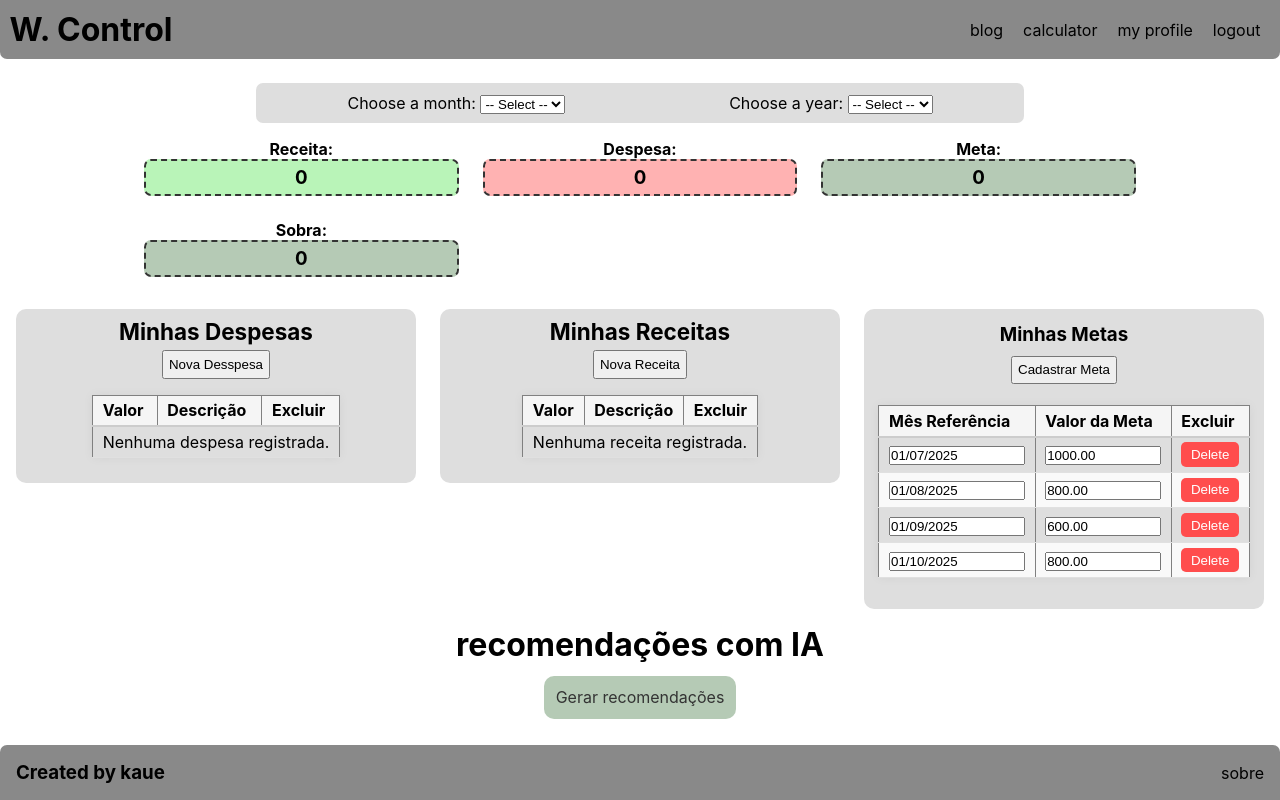
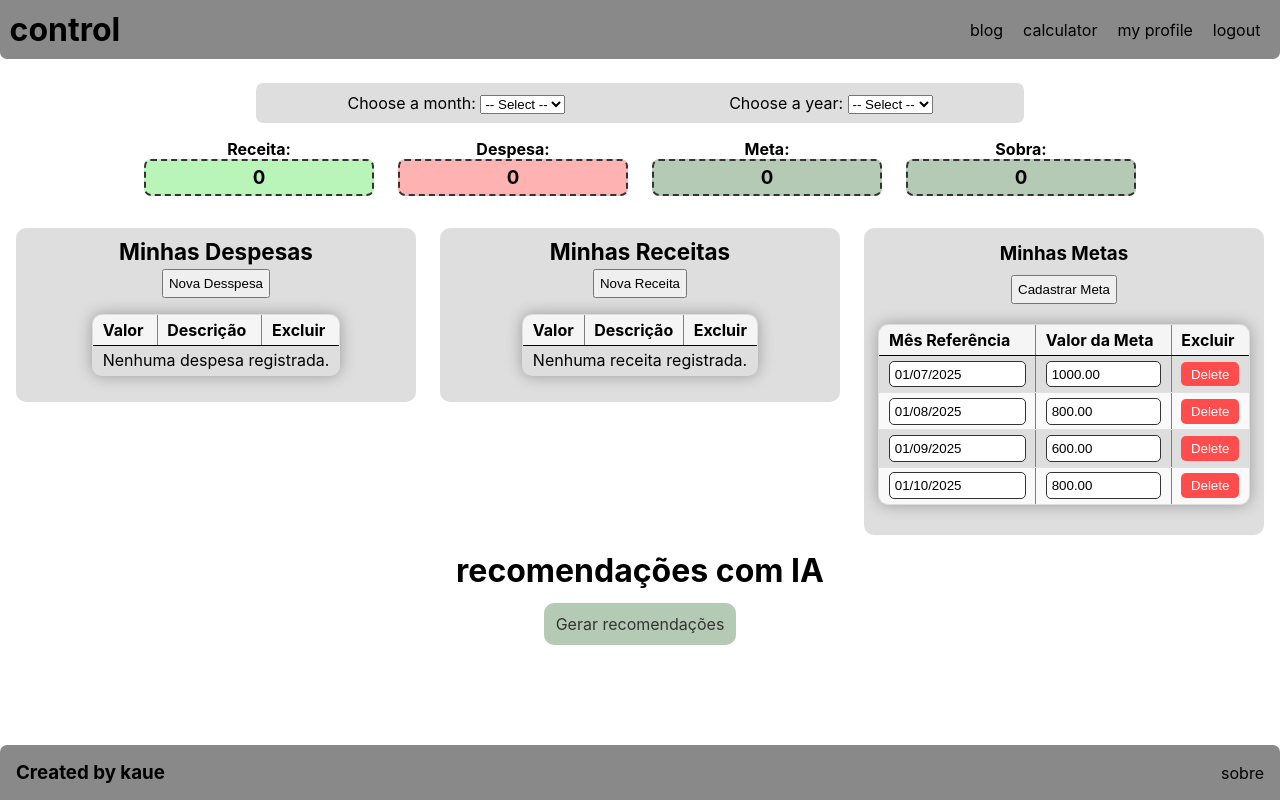
Before and after one commit to kaue-souza7/control, a Flask app: page / in a window 1280 px wide. Run offline with Flask 3, Linux system fonts and the light colour scheme; a user stored in the database is signed in.

Commit message:
[feat] adjusting border of table

```diff
--- a/app/static/css/global.css
+++ b/app/static/css/global.css
@@ -74,6 +74,11 @@ header {
     border-radius: 0 0 var(--radius-md) var(--radius-md);
 }
 
+header a {
+    color: black;
+    text-decoration: none;
+}
+
 
 /* ============================= */
 /* FOOTER */
--- a/app/static/css/home.css
+++ b/app/static/css/home.css
@@ -36,7 +36,7 @@
 .resumo {
     margin-top: var(--spacing-lg);
     display: grid;
-    grid-template-columns: repeat(auto-fit, minmax(250px, 1fr));
+    grid-template-columns: repeat(auto-fit, minmax(180px, 1fr));
     gap: var(--spacing-xl);
     padding: 0 var(--spacing-lg) var(--spacing-lg);
 }
@@ -161,8 +161,15 @@ table {
   margin: var(--spacing-lg) 0;
   font-size: var(--font-size-base);
   text-align: left;
-  box-shadow: var(--shadow-sm);
+  box-shadow: var(--shadow-md);
+
+
+  border-radius: var(--radius-lg);
+  border-spacing: 0;         /* remove espaços extras */
+  overflow: hidden;
 }
+
+
 
 thead {
   background-color: var(--color-light);
@@ -171,7 +178,7 @@ thead {
 thead th {
   padding: var(--spacing-xs) var(--spacing-sm);
   font-weight: bold;
-  border-bottom: 2px solid #ccc;
+  border-bottom: 1px solid #000000;
 }
 
 tbody tr {
@@ -184,6 +191,9 @@ tbody td {
 
 tbody td input {
     width: 100%;
+    border: 0.5px solid var(--color-dark);
+    border-radius: var(--radius-sm);
+    padding: var(--spacing-xs);
 }
 
 tbody tr:nth-child(even) {
@@ -194,6 +204,8 @@ td:last-child {
   text-align: center;
 }
 
+
+
 button.excluir-btn {
   background-color: var(--color-danger);
   color: white;
@@ -202,6 +214,7 @@ button.excluir-btn {
   border-radius: var(--radius-sm);
   cursor: pointer;
   transition: background-color 0.2s ease;
+  margin-top: -0px;
 }
 
 button.excluir-btn:hover {
--- a/app/templates/base.html
+++ b/app/templates/base.html
@@ -26,7 +26,7 @@
             blog
         </a>
 
-        <h1>W. Control</h1>
+        <h1> <a href="{{ url_for('home') }}">control</a></h1>
 
 
 
```
